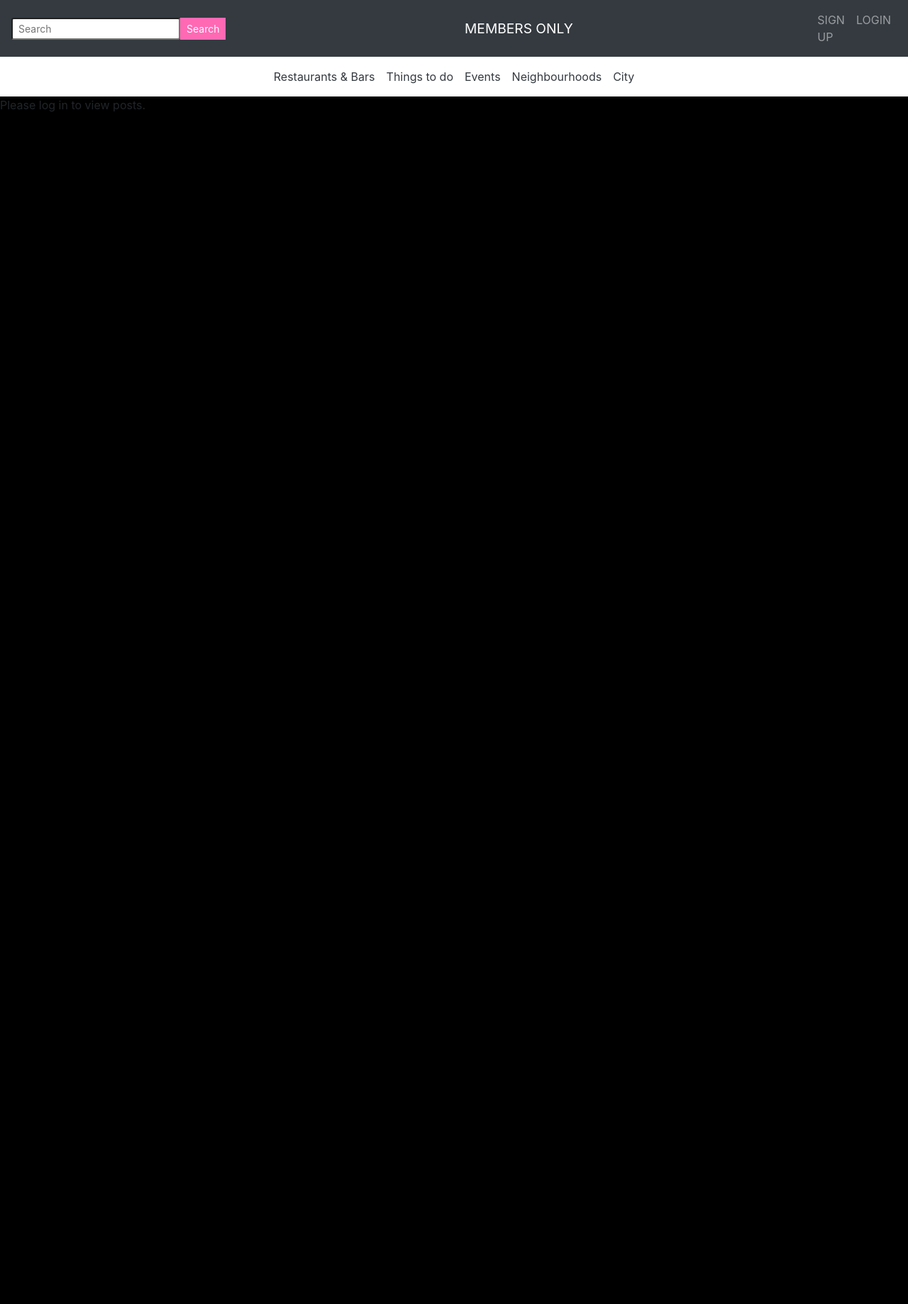
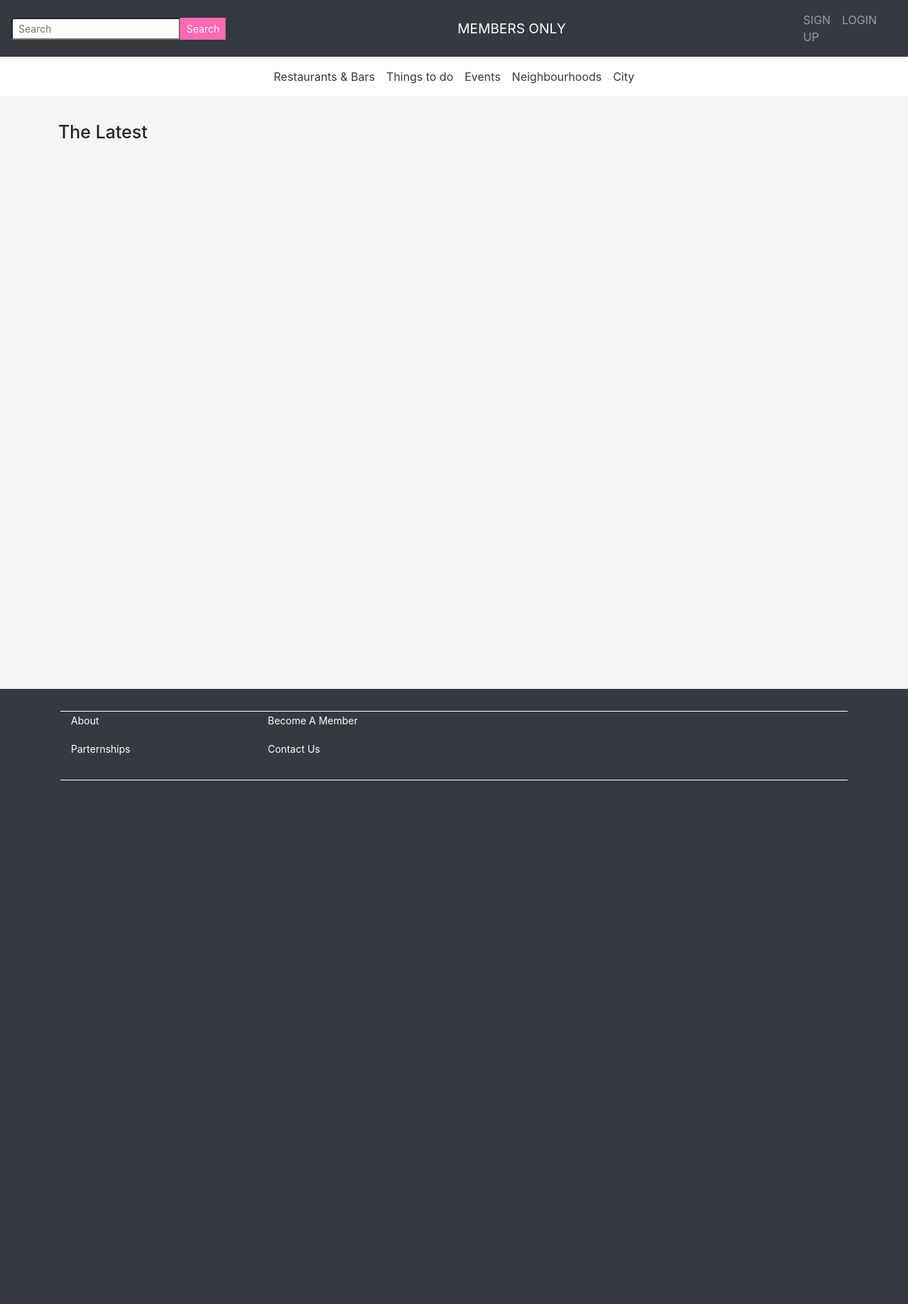
Before and after one commit to CeciliaSG/members-only, a Django app: page / in a window 1280 px wide. Shown: the whole page at 71% size. Before the commit the page ends 157 px from the top, so only its background shows below. Run offline with Django 4.2, Linux system fonts and the light colour scheme; data that the repository does not hold is empty; some libraries are stand-ins or nearby versions.

Commit message:
Add html to base and index.html, add css to style sheet

```diff
--- a/city_guide/settings.py
+++ b/city_guide/settings.py
@@ -31,7 +31,7 @@ SECRET_KEY = os.environ.get("SECRET_KEY")
 
 
 # SECURITY WARNING: don't run with debug turned on in production!
-DEBUG = True
+DEBUG = False
 
 ALLOWED_HOSTS = ['8000-ceciliasg-membersonly-vpjme6sjhrb.ws-eu110.gitpod.io', '.herokuapp.com']
 
--- a/content_management/templates/content_management/index.html
+++ b/content_management/templates/content_management/index.html
@@ -1,33 +1,33 @@
 {% extends "base.html" %}
 {% block content %}
-{% if user.is_authenticated %}
 {% load static %}
 
+<body>
+    <div class="container">
 
-<div class="container">
-    <div class="row">
+        <div class="row post-row">
+            <h1 class="parent-heading">The Latest</h1>
             {% for post in posts %}
-        <div class="col-md-4">
-            <div class="card">
+            <div class="col-md-4 post-col">
+                <div class="card h-100">
                     {% if post.image %}
                     <img src="{{ post.image.url }}" class="card-img-top" alt="{{ post.title }}">
                     {% endif %}
                     <div class="card-body">
+                        <h2 class="post-heading">{{ post.heading }}</h2>
                         <h5 class="card-title">{{ post.title }}</h5>
                         <p class="card-text">{{ post.excerpt }}
+                            {% if user.is_authenticated %}
                             <a href="{% url 'post_detail' post.slug %}" class="post-link">...</a></p>
+                        {% else %}
+                        <span class="post-link" onclick="alert('Please log in to view this post.')">...</span>
+                        {% endif %}
+                        <div> <button type="submit"><i class="fas fa-heart"></i></button></div>
                     </div>
-                <div> <button type="submit"><i class="fas fa-heart"></i></button></div>
-
                 </div>
             </div>
             {% endfor %}
         </div>
     </div>
-{% else %}
-<p>Please log in to view posts.</p>
-{% endif %}
     {% endblock %}
-
-
-<!-- Script-->
+</body>
--- a/content_management/templates/content_management/post_detail.html
+++ b/content_management/templates/content_management/post_detail.html
@@ -1,13 +1,11 @@
 {% extends "base.html" %}
-
 {% block content %}
-
 {% if user.is_authenticated %}
 
 <body>
     <div>
-        <h2>{{ post.heading }}</h2>
-        <h1>{{ post.title }}</h1>
+        <h2 class="post-heading">{{ post.heading }}</h2>
+        <h1 class="post-title">{{ post.title }}</h1>
     </div>
     <div class="post-content">
         {{ post.content | safe }}
--- a/static/css/style.css
+++ b/static/css/style.css
@@ -1,35 +1,13 @@
 body {
-    background-color: black;
+    background-color: whitesmoke;
+    min-height: 100vh;
 }
 
-.card {
-    margin-top: 20px;
-    padding: 15px;
-    max-width: 350px;
-}
+/* Navbar styling */
 
-
-.excerpt {
-    font-size: 14px;
-    text-decoration: none;
-    color: black;
-}
-
-.card {
-    border: none;
-    outline: none;
-    border-radius: 0;
-}
-
-.post-link {
-    text-decoration: none;
-    color: pink;
-}
-
-.bg-dark {
+.navbar-dark {
+    height: 80px;
     background-color: black;
-    font-size: ;
-    text-transform: uppercase;
 }
 
 .navbar-logo {
@@ -37,9 +15,23 @@ body {
     font-size: larger;
 }
 
-
 .navbar-nav .nav-link {
     color: black;
+}
+
+.navbar-dropdown {
+    margin-right: 20px;
+}
+
+.container {
+    margin-bottom: 20px;
+    margin-top: 15px;
+    min-height: 100vh;
+}
+
+.parent-heading {
+    padding-top: 20px;
+    font-size: 25px;
 }
 
 .btn {
@@ -59,3 +51,81 @@ body {
 .form-control-sm {
     height: 30px;
 }
+
+/*Post styling*/
+.post-col {
+    margin-top: 20px;
+}
+
+
+.post-heading {
+    font-size: 14px;
+}
+
+.post-title .post-content {
+    color: white;
+}
+
+.excerpt {
+    font-size: 14px;
+    text-decoration: none;
+    color: black;
+}
+
+.card {
+    border: none;
+    outline: none;
+    padding: 15px;
+    background-color: whitesmoke;
+}
+
+.card-body {
+    min-height: 344.8px;
+}
+
+.post-link {
+    text-decoration: none;
+    color: pink;
+}
+
+/*Footer styling */
+
+.bg-dark {
+    background-color: black;
+    text-transform: uppercase;
+}
+
+footer {
+    background-color: black;
+}
+
+.text-decoration-none {
+    color: white;
+    font-size: 14px;
+    text-transform: capitalize;
+}
+
+.footer-divider::before,
+.footer-divider::after {
+    content: '';
+    display: block;
+    width: 100%;
+    border-bottom: 1px solid white;
+    padding: 10 10px;
+}
+
+/* Media queries */
+@media (max-width: 767px) {
+
+    .search_field {
+        display: none;
+    }
+
+    .container {
+        overflow: auto;
+    }
+}
+
+.card {
+    margin-left: 15px;
+}
--- a/templates/base.html
+++ b/templates/base.html
@@ -44,26 +44,28 @@
 
     <!-- Custom CSS -->
     <link rel="stylesheet" href="{% static 'css/style.css' %}">
+
 </head>
 
 <body class="d-flex flex-column h-100 main-bg">
 
     <!-- First Navbar -->
     <nav class="navbar navbar-expand-lg navbar-dark bg-dark">
-        <form class="d-flex">
+        <form class="d-none d-lg-flex">
             <input class="form-control-sm" type="search" placeholder="Search" aria-label="Search">
             <button class="btn btn-custom btn-search btn-sm" type="submit">Search</button>
         </form>
         <div class="container-fluid d-flex justify-content-center align-items-center">
             <a class="navbar-logo" href="{% url 'post_list' %}">
-                <span class="logo"><span class="">Members Only</span><span class=""></span></span>
+                <span class="logo">Members Only</span><span class=""></span>
             </a>
         </div>
-        <div class="ms-auto">
+        <div class="navbar-dropdown">
             <button class="navbar-toggler" type="button" data-bs-toggle="collapse" data-bs-target="#navbarText1"
                 aria-controls="navbarText1" aria-expanded="false" aria-label="Toggle navigation">
                 <span class="navbar-toggler-icon"></span>
             </button>
+
             <div class="collapse navbar-collapse" id="navbarText1">
                 <ul class="navbar-nav me-auto mb-2 mb-lg-0">
 
@@ -85,7 +87,7 @@
 
                     {% if user.is_authenticated %}
                     <li class="nav-item">
-                        <a class="nav-link" href="{% url 'profile' %}">Account</a>
+                        <a class="nav-link" href="{% url 'profile' %}">My account</a>
                     </li>
                     {% endif %}
                 </ul>
@@ -130,6 +132,39 @@
 
     </main>
 
+    <!-- Footer -->
+    <footer class="footer mt-auto py-3 bg-dark">
+        <div class="container footer-divider">
+            <div class="footer-row">
+                <div class="col-md-6 mb-3">
+                    <div class="row">
+                        <div class="col-md-6">
+                            <ul class="list-unstyled">
+                                <li><a href="#" class="text-decoration-none">About</a></li>
+                            </ul>
+                        </div>
+                        <div class="col-md-6">
+                            <ul class="list-unstyled">
+                                <li><a href="#" class="text-decoration-none">Become a member</a></li>
+                            </ul>
+                        </div>
+                    </div>
+                    <div class="row">
+                        <div class="col-md-6">
+                            <ul class="list-unstyled">
+                                <li><a href="#" class="text-decoration-none">Parternships</a></li>
+                            </ul>
+                        </div>
+                        <div class="col-md-6">
+                            <ul class="list-unstyled">
+                                <li><a href="#" class="text-decoration-none">Contact Us</a></li>
+                            </ul>
+                        </div>
+                    </div>
+                </div>
+            </div>
+        </div>
+    </footer>
 
     <!-- Bootstrap JS script -->
     <script src="https://stackpath.bootstrapcdn.com/bootstrap/4.5.2/js/bootstrap.min.js"></script>
@@ -138,6 +173,4 @@
 
 </body>
 
-<footer></footer>
-
 </html>
```
Lines whose indentation alone changed are shown as unchanged.
